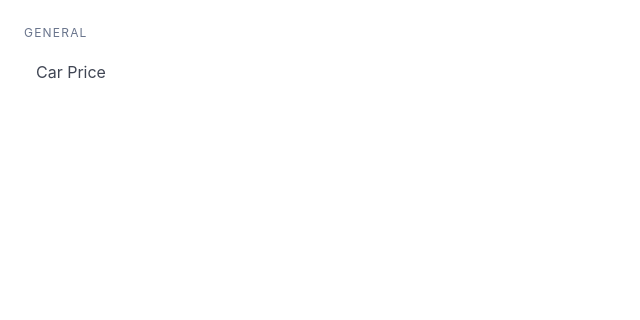
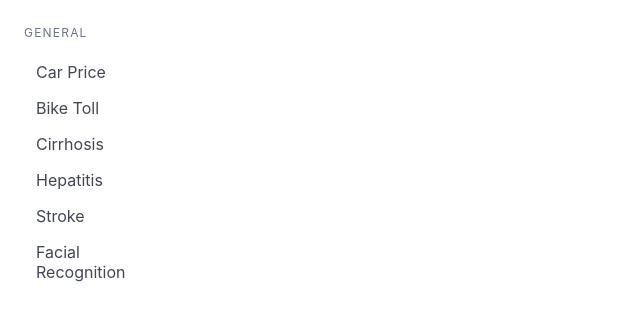
Before and after one commit to zSnails/AI-project, a Vue app in the folder frontend/: page / in a window 1280 px wide. Before the commit this address had no page. Shown: the top 320 px of the page, without its empty margins (0-640 px from the left). Built offline with nearby package versions, Linux system fonts and the light colour scheme.

Commit message:
feat: add routes for Z's models

```diff
--- a/frontend/src/App.vue
+++ b/frontend/src/App.vue
@@ -5,6 +5,11 @@
       <p class="menu-label">General</p>
       <ul class="menu-list">
         <li><RouterLink to="/models/car-price">Car Price</RouterLink></li>
+        <li><RouterLink to="/models/bike-toll">Bike Toll</RouterLink></li>
+        <li><RouterLink to="/models/cirrhosis">Cirrhosis</RouterLink></li>
+        <li><RouterLink to="/models/hepatitis">Hepatitis</RouterLink></li>
+        <li><RouterLink to="/models/stroke">Stroke</RouterLink></li>
+        <li><RouterLink to="/models/face-recognition">Facial Recognition</RouterLink></li>
       </ul>
     </aside>
     <main class="mt-5 mx-5">
```
